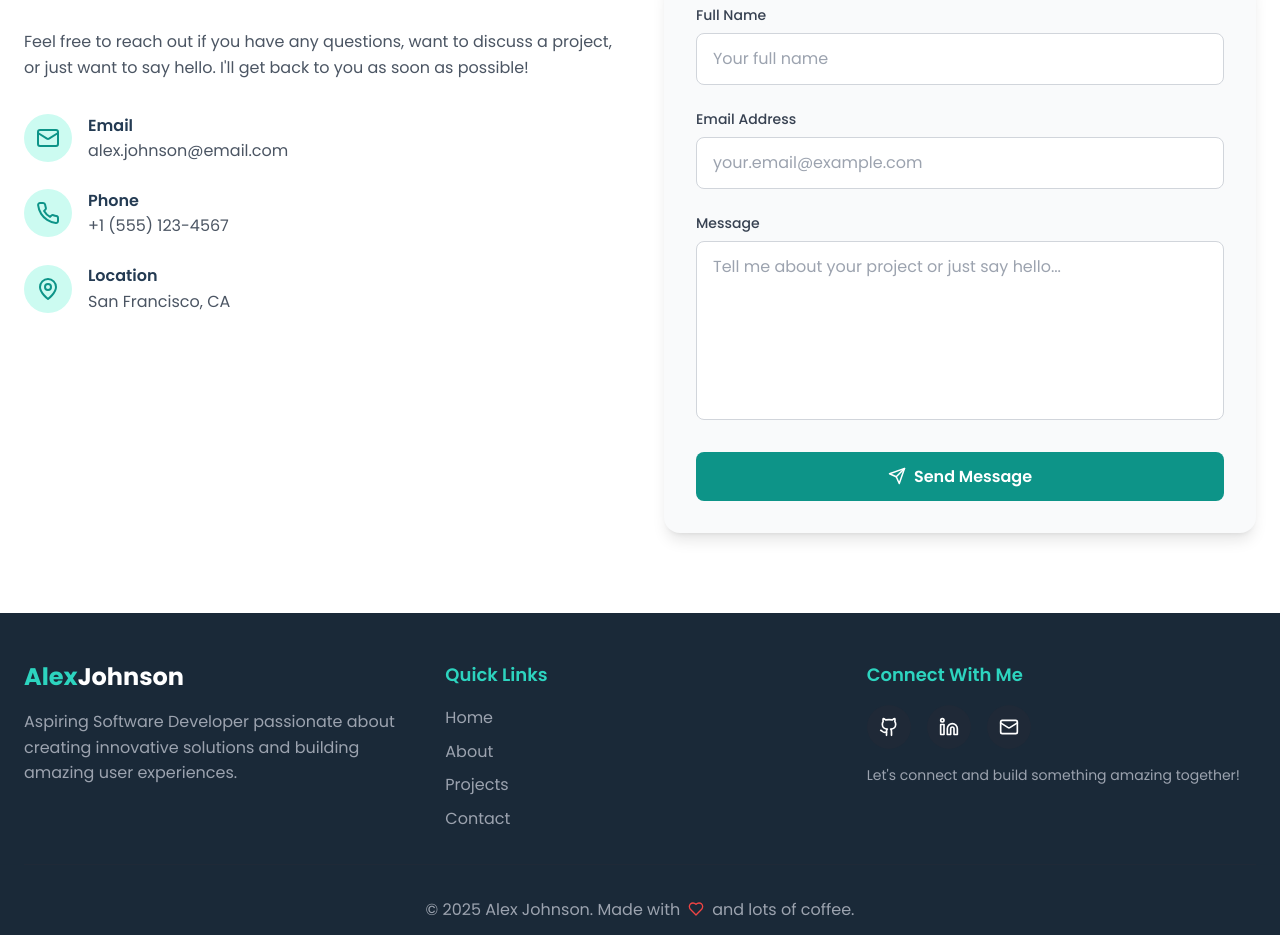
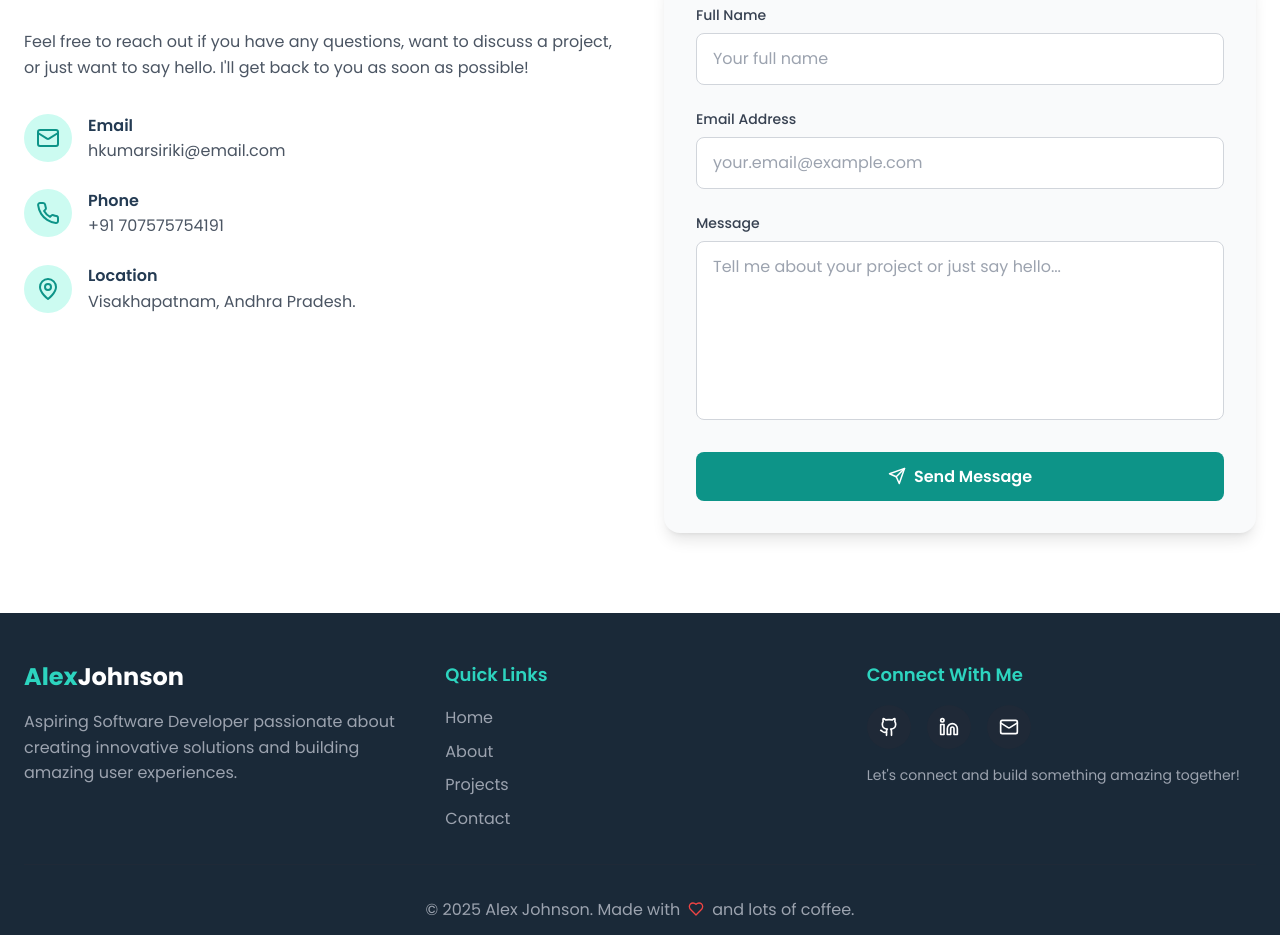
Before and after one commit to HariKumarSiriki/portfolio, a React (Vite) app: page / in a window 1280 px wide. Shown: the part 2581-3516 px from the top of the page. Built offline with nearby package versions, Linux system fonts and the light colour scheme.

Commit message:
Update Contact.tsx

```diff
--- a/src/components/Contact.tsx
+++ b/src/components/Contact.tsx
@@ -97,7 +97,7 @@ const Contact = () => {
                   </div>
                   <div>
                     <h4 className="font-semibold text-navy-800">Email</h4>
-                    <p className="text-gray-600">alex.johnson@email.com</p>
+                    <p className="text-gray-600">hkumarsiriki@email.com</p>
                   </div>
                 </div>
 
@@ -107,7 +107,7 @@ const Contact = () => {
                   </div>
                   <div>
                     <h4 className="font-semibold text-navy-800">Phone</h4>
-                    <p className="text-gray-600">+1 (555) 123-4567</p>
+                    <p className="text-gray-600">+91 707575754191</p>
                   </div>
                 </div>
 
@@ -117,7 +117,7 @@ const Contact = () => {
                   </div>
                   <div>
                     <h4 className="font-semibold text-navy-800">Location</h4>
-                    <p className="text-gray-600">San Francisco, CA</p>
+                    <p className="text-gray-600">Visakhapatnam, Andhra Pradesh.</p>
                   </div>
                 </div>
               </div>
```
